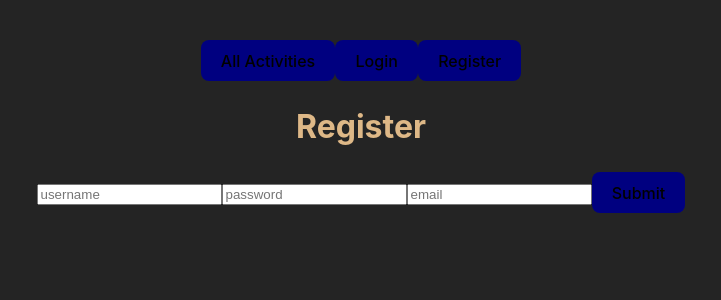
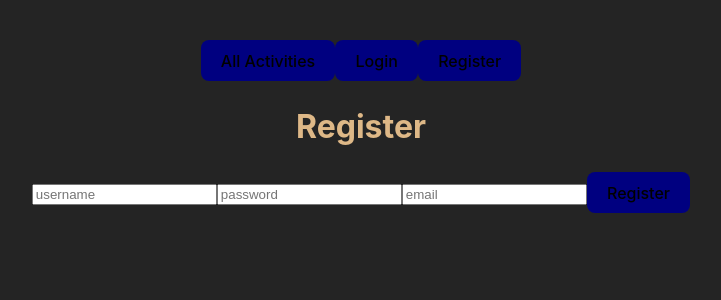
Before and after one commit to Fullstack-Group-2/Activiocity, a React (Vite) app: page /register in a window 1280 px wide. Shown: the top 300 px of the page, without its empty margins (279-1000 px from the left). Built offline with nearby package versions, Linux system fonts and the light colour scheme.

Commit message:
added setToken function for register changed submit to register

```diff
--- a/src/client/components/Navbar.jsx
+++ b/src/client/components/Navbar.jsx
@@ -45,7 +45,7 @@ const Navbar = ({ token }) => {
             <Link to="">
               <button>All My Reviews</button>
             </Link>
-            <Link to="">
+            <Link to="/">
               <button>Add Review</button>
             </Link>
             <Link to="">
--- a/src/client/components/Register.jsx
+++ b/src/client/components/Register.jsx
@@ -2,22 +2,22 @@ import { useState } from "react";
 import axios from "axios";
 import { useNavigate } from "react-router-dom";
 
-const Register = () => {
+const Register = ({ setToken }) => {
+  const navigate = useNavigate();
   const [username, setUsername] = useState("");
   const [password, setPassword] = useState("");
   const [email, setEmail] = useState("");
-  const navigate = useNavigate();
 
   //need to place route in the handleRegister function
   async function handleRegister() {
     try {
-      const { data: token } = await axios.post("auth/register", {
+      const { data: token } = await axios.post("auth/auth/register", {
         username,
         password,
         email,
       });
       localStorage.setItem("TOKEN", token.token);
-
+      setToken(token.token);
       navigate("/");
     } catch (error) {
       console.error(error);
@@ -43,7 +43,7 @@ const Register = () => {
           value={email}
           onChange={(e) => setEmail(e.target.value)}
         />
-        <button onClick={handleRegister}>Submit</button>
+        <button onClick={handleRegister}>Register</button>
       </div>
     </>
   );
```
